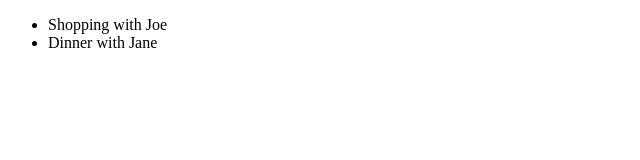
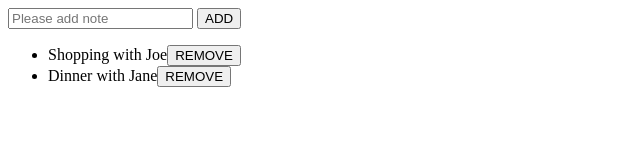
Before and after one commit to zhengl/mentoring, a plain HTML site: page notes/index.html in a window 1280 px wide. Shown: the whole page, without its empty margins (0-640 px from the left). Drawn offline with Linux system fonts and the light colour scheme.

Commit message:
notes add and remove note

```diff
--- a/notes/index.html
+++ b/notes/index.html
@@ -4,6 +4,10 @@
         <title>Notes</title>
     </head>
     <body>
+        <form name="addNoteForm" onsubmit="onAddNote(event, __ROOT__)">
+            <input type="text" name="newNote" placeholder="Please add note" />
+            <button type="submit">ADD</button>
+        </form>
         <ul id="notes" />
         <script>
             var __NOTES__ = [
@@ -11,20 +15,38 @@
                 'Dinner with Jane',
             ];
 
+            var __ROOT__ = document.getElementById('notes');
+
             function createNote(note) {
                 var element = document.createElement('li');
                 element.innerHTML = note;
+                var removeButton = document.createElement('button');
+                removeButton.innerHTML = 'REMOVE';
+                removeButton.onclick = function() {
+                    element.parentNode.removeChild(element);
+                    __NOTES__.splice(__NOTES__.indexOf(note), 1);
+                }
+                element.appendChild(removeButton);
                 return element;
             }
 
             function createNotes(notes, root) {
+                root.innerHTML = '';
                 notes.map(createNote).forEach(function(element) {
                     root.appendChild(element);
                 });
-
             }
 
-            createNotes(__NOTES__, document.getElementById('notes'));
+            function onAddNote(event, root) {
+                event.preventDefault();
+
+                var newNote = addNoteForm.newNote.value;
+                root.appendChild(createNote(newNote));
+                __NOTES__.push(newNote);
+                addNoteForm.newNote.value = '';
+            }
+
+            createNotes(__NOTES__, __ROOT__);
         </script>
     </body>
 </html>
```
